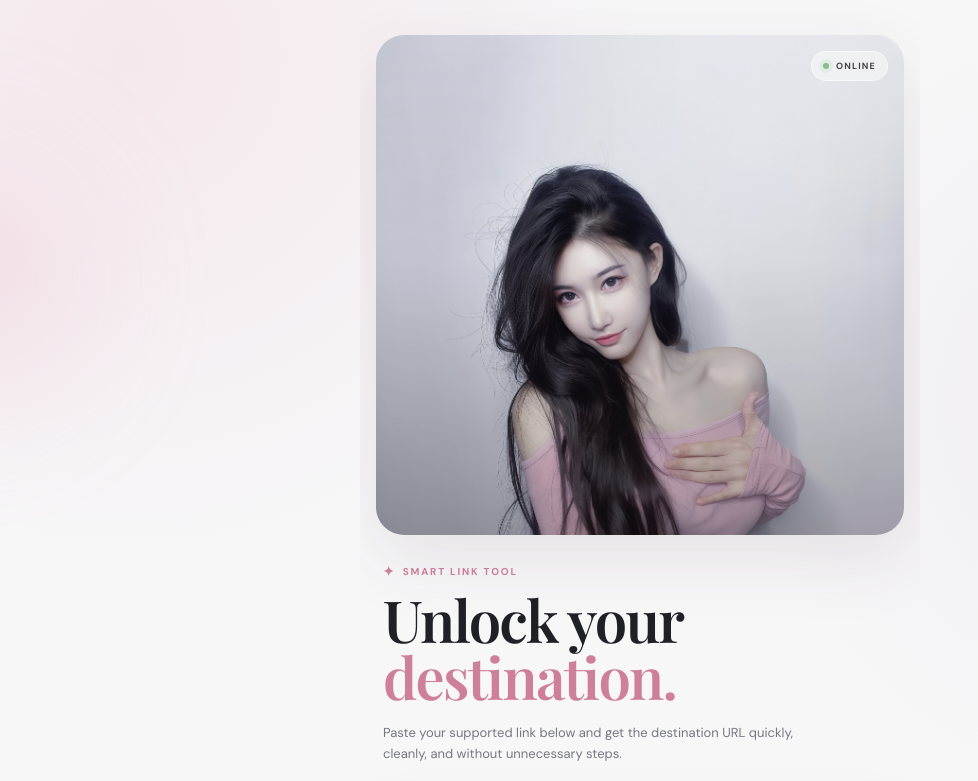
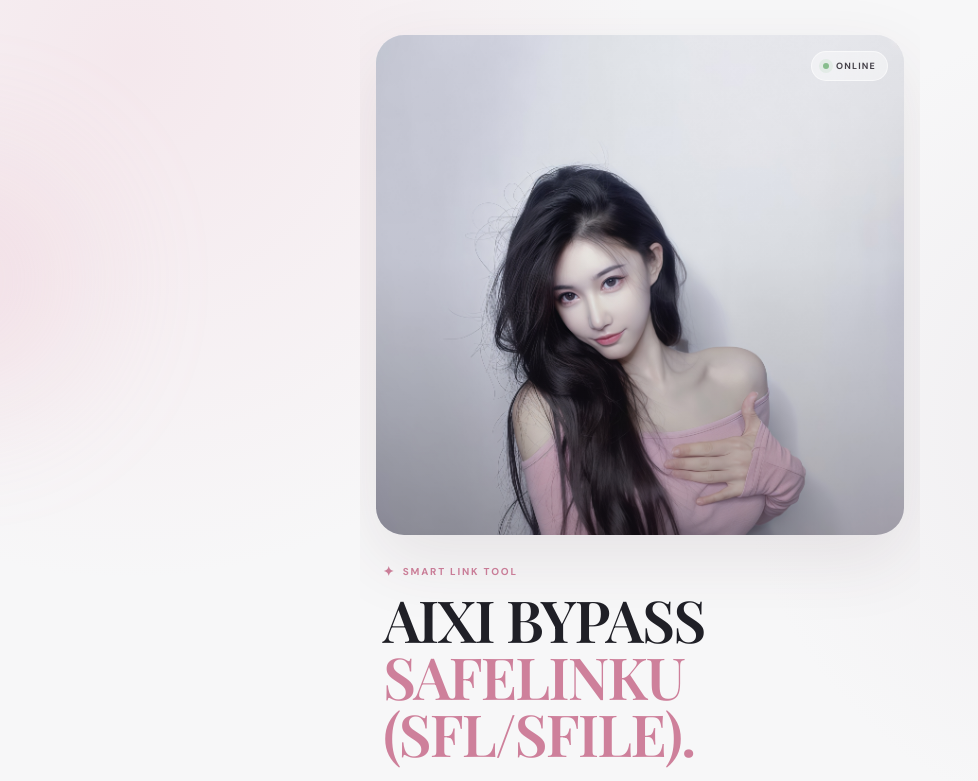
Before and after one commit to AiraeXiyu/AIXI-SAFELINKU, a Next.js app: page / in a window 1280 px wide. Shown: the top 781 px of the page, without its empty margins (0-978 px from the left). Built offline with nearby package versions, Linux system fonts and the light colour scheme.

Commit message:
Update heading and description in page.tsx

```diff
--- a/app/page.tsx
+++ b/app/page.tsx
@@ -101,9 +101,9 @@ export default function Home() {
           </div>
 
           <h1>
-            Unlock your
+            AIXI BYPASS
             <br />
-            <span>destination.</span>
+            <span>SAFELINKU (SFL/SFILE).</span>
           </h1>
 
           <p className="hero-description">
```
